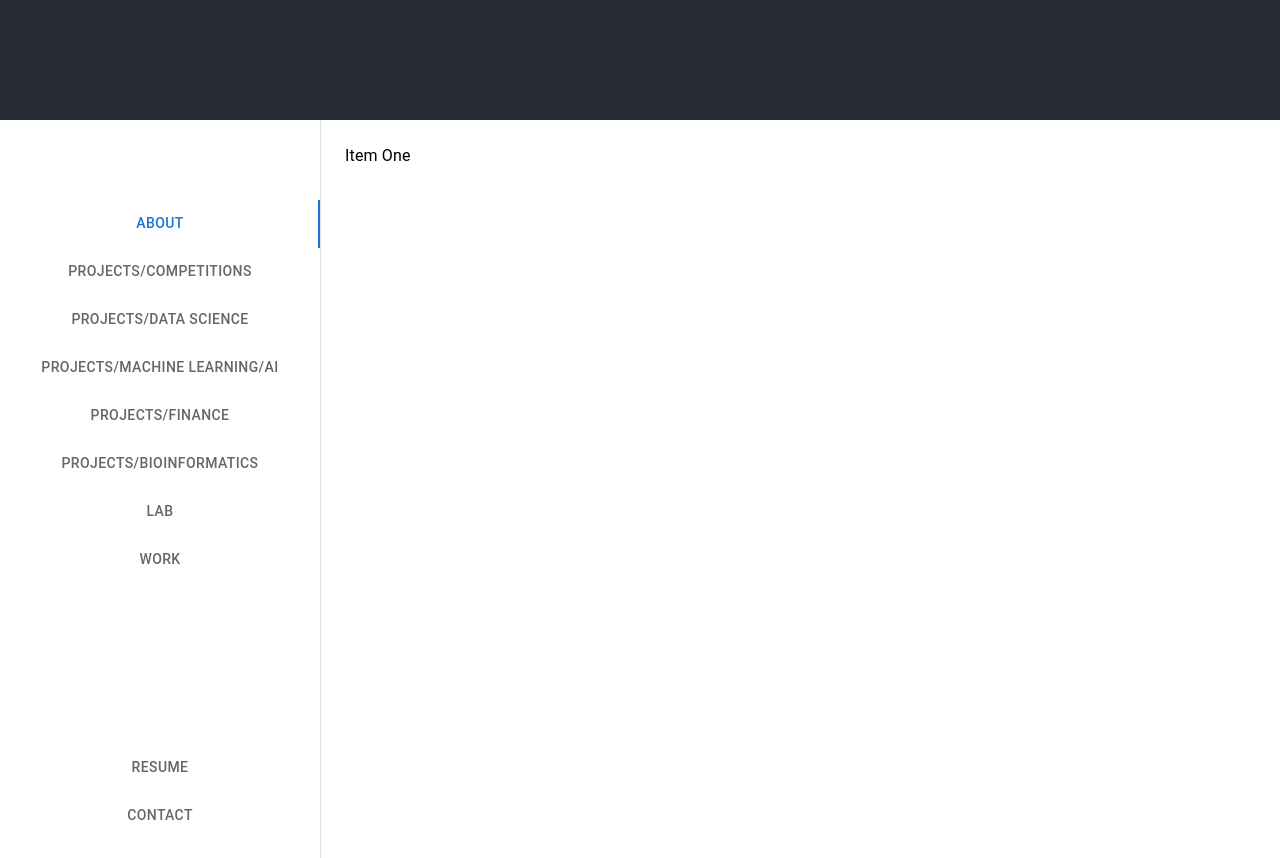
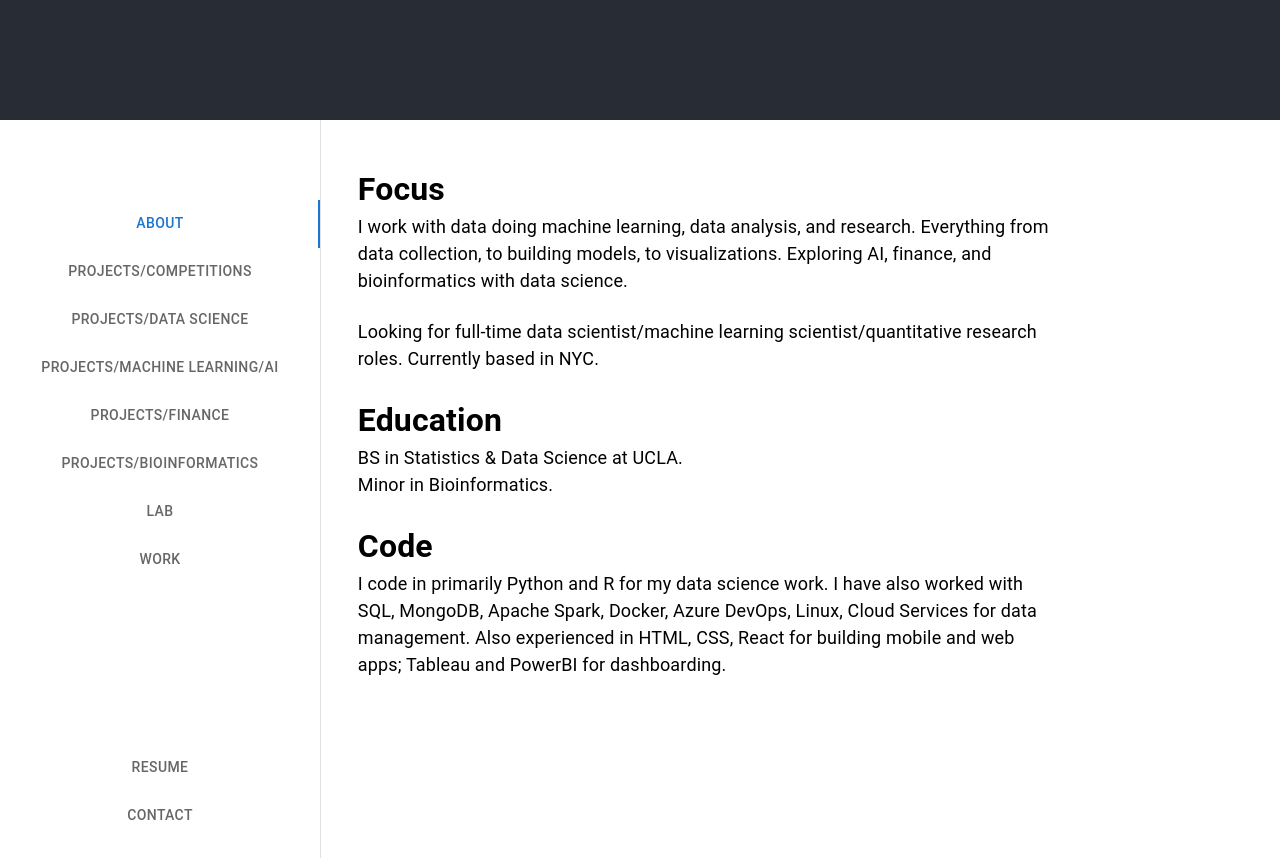
Before and after one commit to ellenweii/ellenweii.github.io, a React (Create React App) app: page / in a window 1280 px wide. Shown: the part 680-1538 px from the top of the page. Built offline with nearby package versions, Linux system fonts and the light colour scheme.

Commit message:
fixed vertical tabs, added about tab

```diff
--- a/src/App.js
+++ b/src/App.js
@@ -2,7 +2,7 @@ import React from 'react';
 import { BrowserRouter as Router, Route, Switch } from 'react-router-dom';
 import './App.css';
 import HelloEllen from './HelloEllen';
-import VerticalTabs from './VerticalTabs';
+import VerticalTabs from './components/VerticalTabs';
 
 function App() {
   return (
--- a/src/HelloEllen.js
+++ b/src/HelloEllen.js
@@ -3,7 +3,7 @@
 import React from 'react';
 
 const HelloEllen = () => {
-  return <h1>Hello, my name is Ellen</h1>;
+  return <h1>Hello, my name is Ellen :></h1>;
 };
 
 export default HelloEllen;
--- /dev/null
+++ b/src/components/About.css
@@ -0,0 +1,19 @@
+/* src/components/About.css */
+
+.about-container {
+    text-align: left;
+    padding-left: 1vw;
+    padding-right: 5vw;
+    max-width: 700px;
+  }
+
+  .about-container h1 {
+    text-align: left;
+    margin-bottom: 0px;
+  }
+
+  .about-container p {
+    margin-top: 0px;
+    margin-bottom: 3vh;
+    font-size: large;
+  }
--- /dev/null
+++ b/src/components/About.js
@@ -0,0 +1,29 @@
+// src/components/About.js
+
+import React from 'react';
+import './About.css'
+
+const About = () => {
+  return (
+    <div className="about-container">
+      <h1>Focus</h1>
+      <p>
+        I work with data doing machine learning, data analysis, and research. Everything from data collection, to building models, to visualizations. Exploring AI, finance, and bioinformatics with data science.
+      </p>
+      <p>
+        Looking for full-time data scientist/machine learning scientist/quantitative research roles. Currently based in NYC.
+      </p>
+      <h1>Education</h1>
+      <p>
+        BS in Statistics & Data Science at UCLA.<br />
+        Minor in Bioinformatics.
+      </p>
+      <h1>Code</h1>
+      <p>
+        I code in primarily Python and R for my data science work. I have also worked with SQL, MongoDB, Apache Spark, Docker, Azure DevOps, Linux, Cloud Services for data management. Also experienced in HTML, CSS, React for building mobile and web apps; Tableau and PowerBI for dashboarding.
+      </p>
+    </div>
+  );
+};
+
+export default About;
--- /dev/null
+++ b/src/components/ProjectGallery.js
@@ -0,0 +1,19 @@
+// src/components/ProjectGallery.js
+
+import React from 'react';
+import ProjectItem from './ProjectItem';
+import projectData from '../data/projectData'; // Example data file
+
+const ProjectGallery = ({ category }) => {
+  const filteredProjects = projectData.filter(project => project.category === category);
+
+  return (
+    <div className="project-gallery">
+      {filteredProjects.map(project => (
+        <ProjectItem key={project.id} project={project} />
+      ))}
+    </div>
+  );
+};
+
+export default ProjectGallery;
--- /dev/null
+++ b/src/components/ProjectItem.js
@@ -0,0 +1,18 @@
+// src/components/ProjectItem.js
+
+import React from 'react';
+import { Link } from 'react-router-dom';
+
+const ProjectItem = ({ project }) => {
+  return (
+    <div className="project-item">
+      <img src={project.image} alt={project.title} />
+      <h3>
+        <Link to={`/project/${project.id}`}>{project.title}</Link>
+      </h3>
+      <p>{project.subtitle}</p>
+    </div>
+  );
+};
+
+export default ProjectItem;
--- a/src/VerticalTabs.js
+++ b/src/components/VerticalTabs.js
@@ -4,6 +4,12 @@ import Tabs from '@mui/material/Tabs';
 import Tab from '@mui/material/Tab';
 import Typography from '@mui/material/Typography';
 import Box from '@mui/material/Box';
+
+import { BrowserRouter as Router, Route, Routes, useHistory } from 'react-router-dom'; // Import necessary components
+import ProjectGallery from './ProjectGallery';
+import ProjectDetails from '../data/projectData.js';
+import About from './About'; // Import About component
+
 
 function TabPanel(props) {
   const { children, value, index, ...other } = props;
@@ -48,7 +54,7 @@ export default function VerticalTabs() {
   return (
     <Box
       sx={{ flexGrow: 1, bgcolor: 'background.paper', display: 'flex',
-      height: '100vh'}}
+      minHeight: '100vh'}}
     >
       <Tabs
         orientation="vertical"
@@ -56,7 +62,9 @@ export default function VerticalTabs() {
         value={value}
         onChange={handleChange}
         aria-label="Vertical tabs example"
-        sx={{ borderRight: 1, borderColor: 'divider', width: '25%'}}
+        sx={{ borderRight: 1, borderColor: 'divider',
+          minWidth: '25%', maxWidth: '25%'
+        }}
       >
 
         <Tab label="About" {...a11yProps(0)}
@@ -76,12 +84,13 @@ export default function VerticalTabs() {
         <Tab label="Work" {...a11yProps(7)}
         sx = {{position: 'relative', top: '10vh'}} />
         <Tab label="Resume" {...a11yProps(8)}
-        sx={{position: 'relative', top: '30vh'}}/>
+        sx={{position: 'relative', bottom: '-30vh'}}/>
         <Tab label="Contact" {...a11yProps(9)}
-        sx={{position: 'relative', top: '30vh'}}/>
+        sx={{position: 'relative', bottom: '-30vh'}}/>
       </Tabs>
+
       <TabPanel value={value} index={0}>
-        Item One
+        <About />
       </TabPanel>
       <TabPanel value={value} index={1}>
         Item Two
@@ -110,6 +119,7 @@ export default function VerticalTabs() {
       <TabPanel value={value} index={9}>
         Item Seven
       </TabPanel>
+
     </Box>
   );
 }
--- /dev/null
+++ b/src/data/projectData.js
@@ -0,0 +1,23 @@
+// src/data/projectData.js
+
+const projectData = [
+    {
+      id: 1,
+      title: 'Project One',
+      subtitle: 'Subtitle for project one',
+      image: '/path/to/image1.jpg',
+      description: 'Detailed description for project one.',
+      category: 'Competitions'
+    },
+    {
+      id: 2,
+      title: 'Project Two',
+      subtitle: 'Subtitle for project two',
+      image: '/path/to/image2.jpg',
+      description: 'Detailed description for project two.',
+      category: 'Competitions'
+    },
+    // Add more projects with different categories as needed
+  ];
+
+  export default projectData;
```
